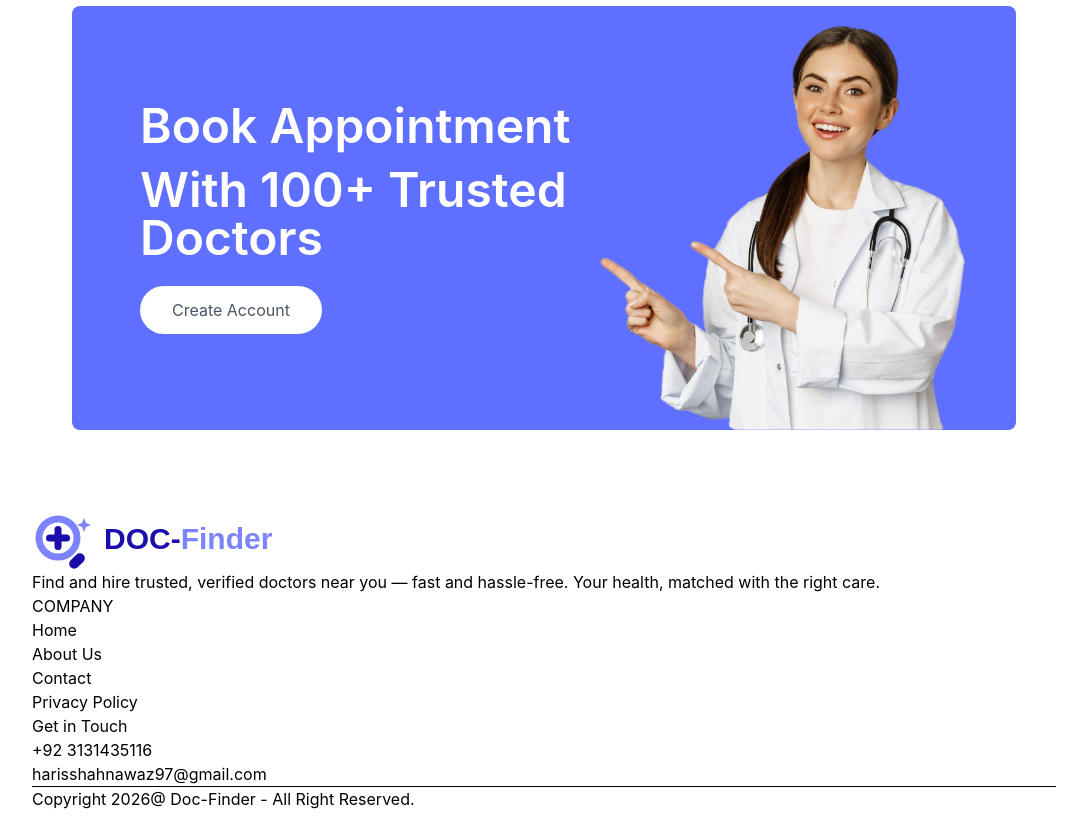
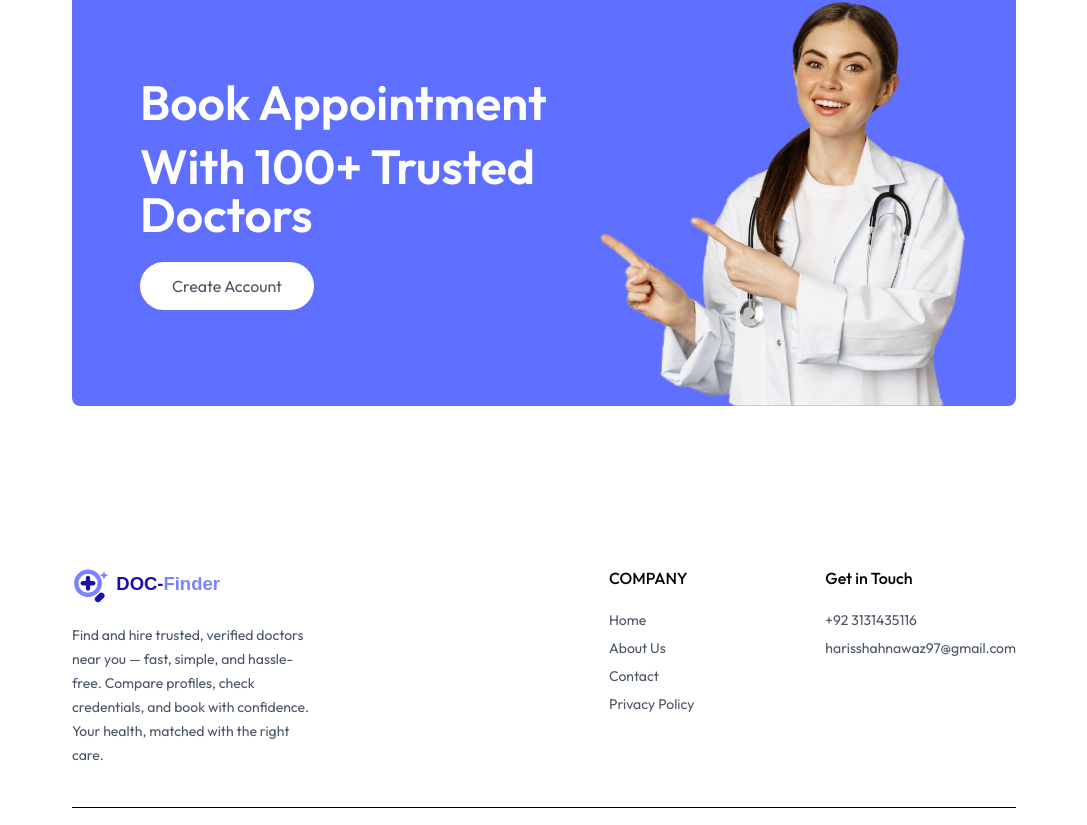
Before and after one commit to HarisShahnawaz/DOC-Finder, a React (Vite) app in the folder frontend/: page / in a window 1280 px wide. Shown: the part 1972-2797 px from the top of the page, without its empty margins (96-1183 px from the left). Built offline with nearby package versions, Linux system fonts and the light colour scheme.

Commit message:
update doctors page

```diff
--- a/frontend/src/App.jsx
+++ b/frontend/src/App.jsx
@@ -16,7 +16,7 @@ const App = () => {
      <Routes>
       <Route path='/' element={<Home />} />
       <Route path='/doctors' element={<Doctors />} />
-      <Route path='/doctors/:specialty' element={<Doctors />} />
+      <Route path='/doctors/:speciality' element={<Doctors />} />
         <Route path='/login' element={<Login />} />
       <Route path='/contact' element={<Contact />} />
       <Route path='/myprofile' element={<MyProfile />} />
--- a/frontend/src/components/Footer.jsx
+++ b/frontend/src/components/Footer.jsx
@@ -2,17 +2,17 @@ import React from 'react'
 import { assets } from '../assets/assets_frontend/assets'
 const Footer = () => {
   return (
-    <div>
-        <div>
+    <div className='md:mx-10'>
+        <div className='flex flex-col sm:grid grid-cols-[3fr_1fr_1fr] gap-14 my-10 mt-40 text-sm'>
                {/*--------left side --------- */}
                 <div>
-                  <img src={assets.logo} alt="" />
-                  <p>Find and hire trusted, verified doctors near you — fast and hassle-free. Your health, matched with the right care.</p>
+                  <img className='mb-5 w-40' src={assets.logo} alt="" />
+                  <p className='w-full md:w-1/2 text-gray-600 leading-6'>Find and hire trusted, verified doctors near you — fast, simple, and hassle-free. Compare profiles, check credentials, and book with confidence. Your health, matched with the right care.</p>
                 </div>
                 {/*--------middle side --------- */}
                 <div>
-                    <p>COMPANY</p>
-                    <ul>
+                    <p className='text-base font-medium mb-5'>COMPANY</p>
+                    <ul className='flex flex-col gap-2  text-gray-600'>
                         <li>Home</li>
                         <li>About Us</li>
                         <li>Contact</li>
@@ -21,8 +21,8 @@ const Footer = () => {
                 </div>
                 {/*--------right side --------- */}
                 <div>
-                    <p>Get in Touch</p>
-                    <ul>
+                    <p className='text-base font-medium mb-5'>Get in Touch</p>
+                    <ul className='flex flex-col gap-2  text-gray-600' >
                         <li>+92 3131435116</li>
                         <li>harisshahnawaz97@gmail.com</li>
                     </ul>
@@ -31,7 +31,7 @@ const Footer = () => {
          {/*--------last section --------- */}
         <div>
            <hr />
-           <p>Copyright 2026@ Doc-Finder - All Right Reserved.</p>
+           <p className='py-5 text-sm text-center'>Copyright 2026@ Doc-Finder - All Right Reserved.</p>
         </div>
     </div>
   )
--- a/frontend/src/components/Navbar.jsx
+++ b/frontend/src/components/Navbar.jsx
@@ -11,7 +11,7 @@ const Navbar = () => {
   const [token, setToken] = useState(true);
   return (
     <div className='flex items-center justify-between text-sm py-4 mb-4 border-b border-b-gray-400'>
-        <img className='w-44 cursor-pointer' src={assets.logo} alt="logo" />
+        <img onClick={()=>{navigate('/')}} className='w-44 cursor-pointer' src={assets.logo} alt="logo" />
         <ul className='hidden md:flex items-start gap-5 font-medium'>
          <NavLink to='/'>
           <li className='py-1'>Home</li>
--- a/frontend/src/index.css
+++ b/frontend/src/index.css
@@ -1,5 +1,9 @@
+@import url('https://fonts.googleapis.com/css2?family=Orbitron:wght@400..900&family=Outfit:wght@100..900&family=Space+Grotesk:wght@300..700&display=swap');
 @import "tailwindcss";
 
+*{
+  font-family: Outfit;
+}
 @theme {
   --color-primary: #5f6fff;
   --grid-template-columns-auto: repeat(auto-fill, minmax(150px, 1fr));
--- a/frontend/src/pages/Doctors.jsx
+++ b/frontend/src/pages/Doctors.jsx
@@ -1,8 +1,17 @@
 import React from 'react'
+import { useContext } from 'react'
+import { useParams } from 'react-router-dom'
+import App from '../App'
+import { AppContext } from '../context/AppContext'
 
 const Doctors = () => {
+   const {speciality} = useParams()
+
+    const {doctors} = useContext(AppContext)
   return (
-    <div>Doctors</div>
+    <div>
+
+    </div>
   )
 }
 
```
